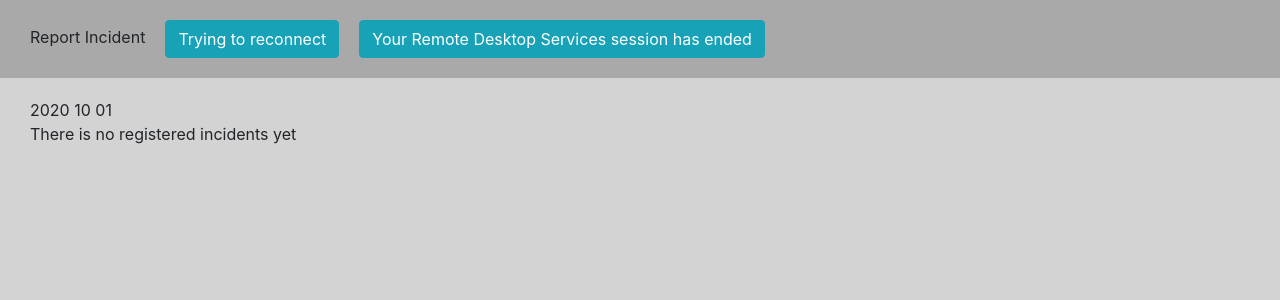
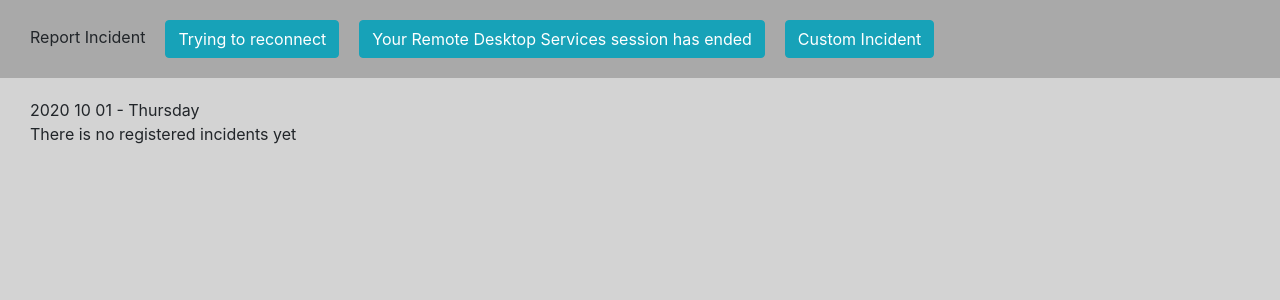
Before and after one commit to m-camacho/incidents-helper, a React (Create React App) app: page / in a window 1280 px wide. Shown: the top 300 px of the page. Built offline with nearby package versions, Linux system fonts and the light colour scheme.

Commit message:
Adding modal for custom incidents

```diff
--- a/src/App.jsx
+++ b/src/App.jsx
@@ -2,47 +2,18 @@ import "./App.scss";
 
 import moment from "moment";
 import React, { useContext } from "react";
-import { Button } from "react-bootstrap";
 
 import { AppContext } from "./AppContextProvider";
-
-const VM_DISCONNECTION = "VM Disconnection";
-const TRYING_TO_RECONNECT = "Trying to reconnect";
-const REMOTE_DESKTOP_SESSION_HAS_ENDED =
-  "Your Remote Desktop Services session has ended";
+import AppHeader from "./AppHeader";
 
 const App = () => {
-  const { incidents, addIncident } = useContext(AppContext);
+  const { incidents } = useContext(AppContext);
 
   return (
     <div className="app-container">
-      <div className="app-header">
-        Report Incident
-        <Button
-          variant="info"
-          onClick={() => {
-            addIncident({
-              when: new Date(),
-              label: `${VM_DISCONNECTION} - ${TRYING_TO_RECONNECT}`,
-            });
-          }}
-        >
-          {TRYING_TO_RECONNECT}
-        </Button>
-        <Button
-          variant="info"
-          onClick={() => {
-            addIncident({
-              when: new Date(),
-              label: `${VM_DISCONNECTION} - ${REMOTE_DESKTOP_SESSION_HAS_ENDED}`,
-            });
-          }}
-        >
-          {REMOTE_DESKTOP_SESSION_HAS_ENDED}
-        </Button>
-      </div>
+      <AppHeader />
       <div className="app-body">
-        <div>{moment().format("YYYY MM DD ")}</div>
+        <div>{moment().format("YYYY MM DD - dddd")}</div>
         {incidents.length === 0
           ? "There is no registered incidents yet"
           : incidents.map((incident, index) => (
--- a/src/App.scss
+++ b/src/App.scss
@@ -3,18 +3,10 @@
   display: flex;
   flex-direction: column;
 
-  .app-header {
-    background-color: darkgray;
-    padding: 20px 30px;
-
-    button {
-      margin-left: 20px;
-    }
-  }
-
   .app-body {
     background-color: lightgray;
     flex: 1;
+    overflow: auto;
     padding: 20px 30px;
   }
 }
--- /dev/null
+++ b/src/AppHeader.jsx
@@ -0,0 +1,70 @@
+import "./AppHeader.scss";
+
+import React, { useContext, useState } from "react";
+import { Button, Modal } from "react-bootstrap";
+
+import { AppContext } from "./AppContextProvider";
+
+const VM_DISCONNECTION = "VM Disconnection";
+const TRYING_TO_RECONNECT = "Trying to reconnect";
+const REMOTE_DESKTOP_SESSION_HAS_ENDED =
+  "Your Remote Desktop Services session has ended";
+
+const AppHeader = () => {
+  const { addIncident } = useContext(AppContext);
+  const [showModal, setShowModal] = useState(false);
+
+  const handleClose = () => setShowModal(false);
+
+  return (
+    <div className="app-header">
+      Report Incident
+      <Button
+        variant="info"
+        onClick={() => {
+          addIncident({
+            when: new Date(),
+            label: `${VM_DISCONNECTION} - ${TRYING_TO_RECONNECT}`,
+          });
+        }}
+      >
+        {TRYING_TO_RECONNECT}
+      </Button>
+      <Button
+        variant="info"
+        onClick={() => {
+          addIncident({
+            when: new Date(),
+            label: `${VM_DISCONNECTION} - ${REMOTE_DESKTOP_SESSION_HAS_ENDED}`,
+          });
+        }}
+      >
+        {REMOTE_DESKTOP_SESSION_HAS_ENDED}
+      </Button>
+      <Button
+        variant="info"
+        onClick={() => {
+          setShowModal(true);
+        }}
+      >
+        Custom Incident
+      </Button>
+      <Modal show={showModal} onHide={handleClose}>
+        <Modal.Header closeButton>
+          <Modal.Title>Report a Custom Incident</Modal.Title>
+        </Modal.Header>
+        <Modal.Body>
+          <p>Custom Incident form goes here.</p>
+        </Modal.Body>
+        <Modal.Footer>
+          <Button variant="secondary" onClick={handleClose}>
+            Cancel
+          </Button>
+          <Button variant="primary">Save</Button>
+        </Modal.Footer>
+      </Modal>
+    </div>
+  );
+};
+
+export default AppHeader;
--- /dev/null
+++ b/src/AppHeader.scss
@@ -0,0 +1,8 @@
+.app-header {
+  background-color: darkgray;
+  padding: 20px 30px;
+
+  button {
+    margin-left: 20px;
+  }
+}
```
